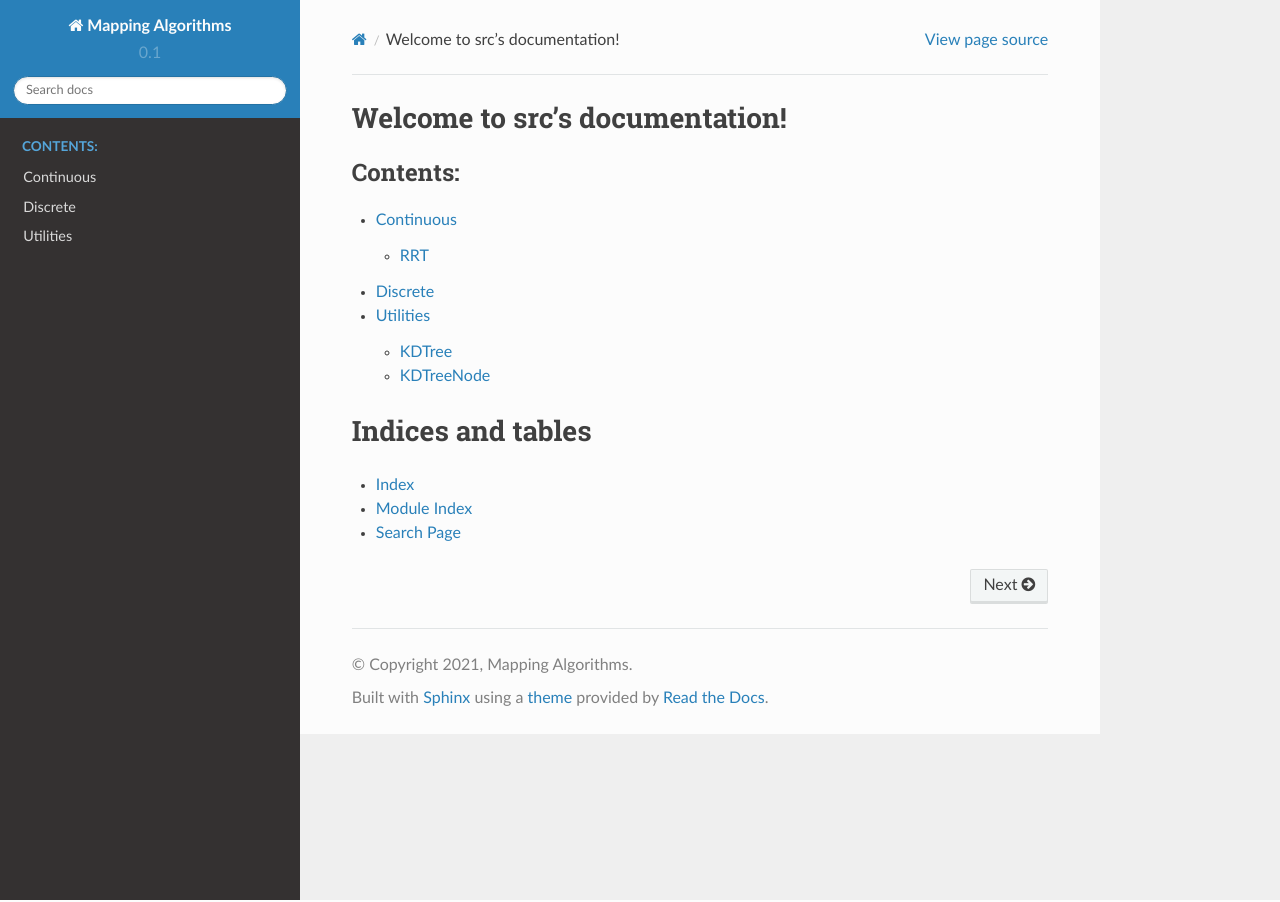
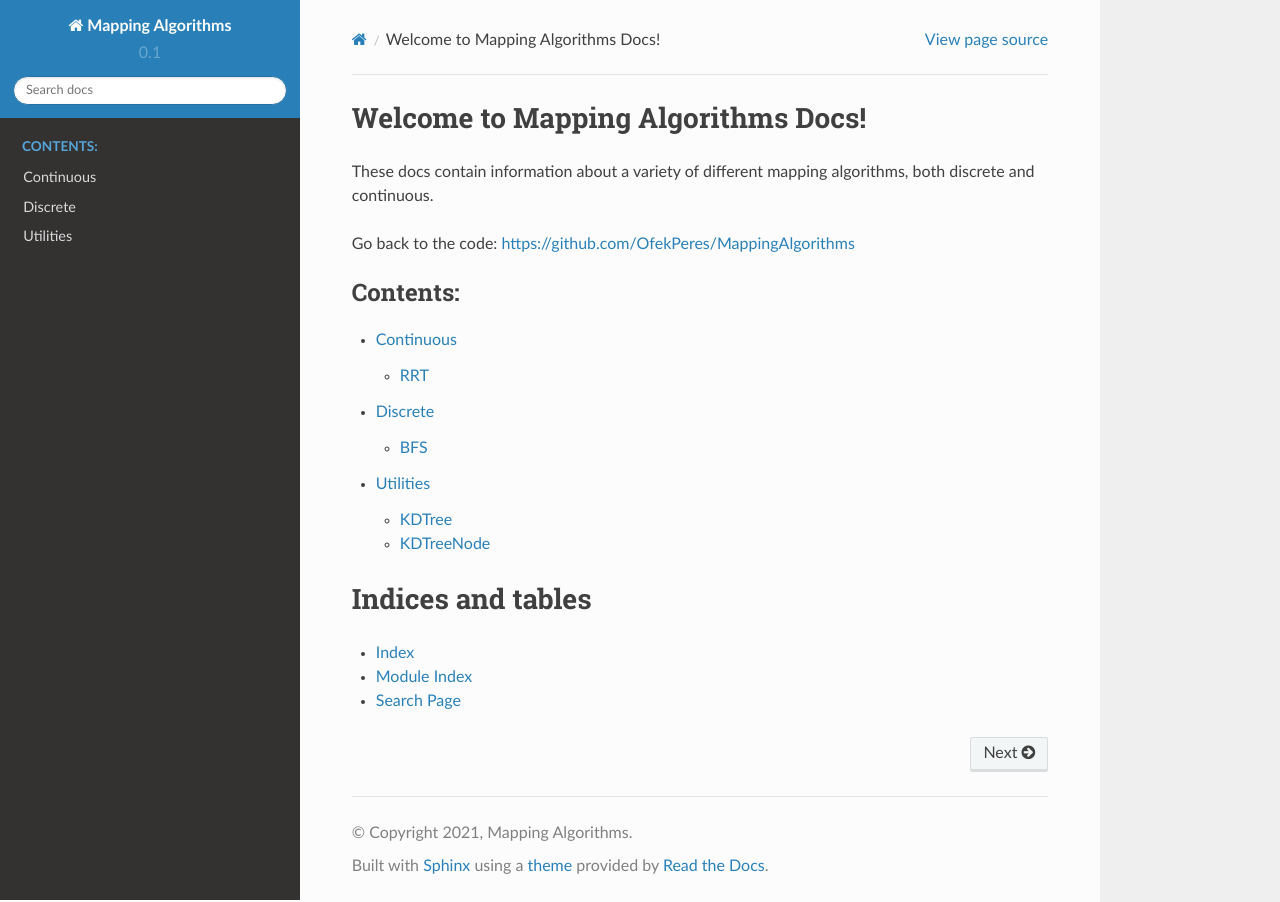
Before and after one commit to OfekPeres/MappingAlgorithms, a Sphinx documentation site: the page built from docs/index.rst, in a window 1280 px wide. Built offline with Sphinx 7.4.7 and the Read the Docs theme 2.0.0, drawn with Linux system fonts in a browser that asks for light colours.

Commit message:
added docs for bfs

```diff
--- a/docs/index.rst
+++ b/docs/index.rst
@@ -3,8 +3,13 @@
    You can adapt this file completely to your liking, but it should at least
    contain the root `toctree` directive.
 
-Welcome to src's documentation!
-===============================
+Welcome to Mapping Algorithms Docs!
+===================================
+
+These docs contain information about a variety of different mapping algorithms,
+both discrete and continuous.
+
+Go back to the code: https://github.com/OfekPeres/MappingAlgorithms
 
 .. toctree::
    :maxdepth: 4
```
Also changed, not shown: docs/src.discrete.rst (+6 -1 lines), 1 other file.
